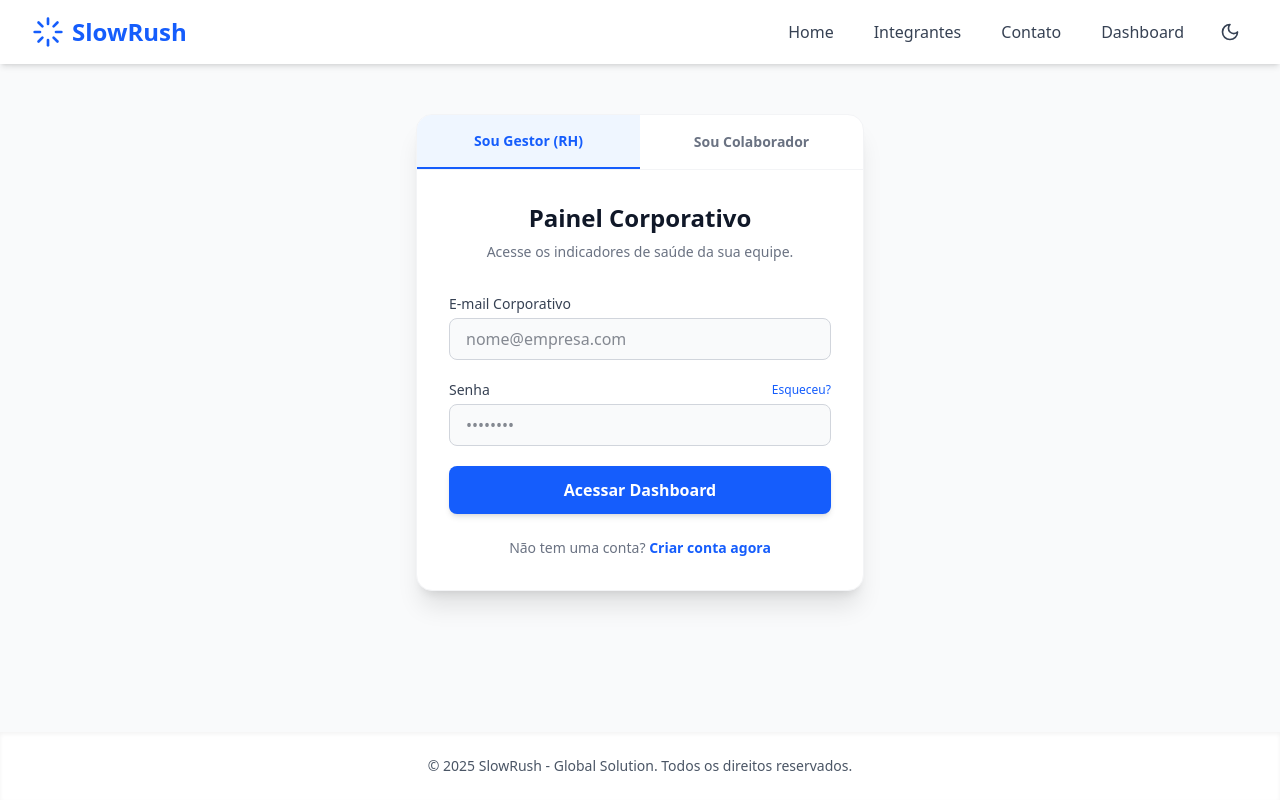
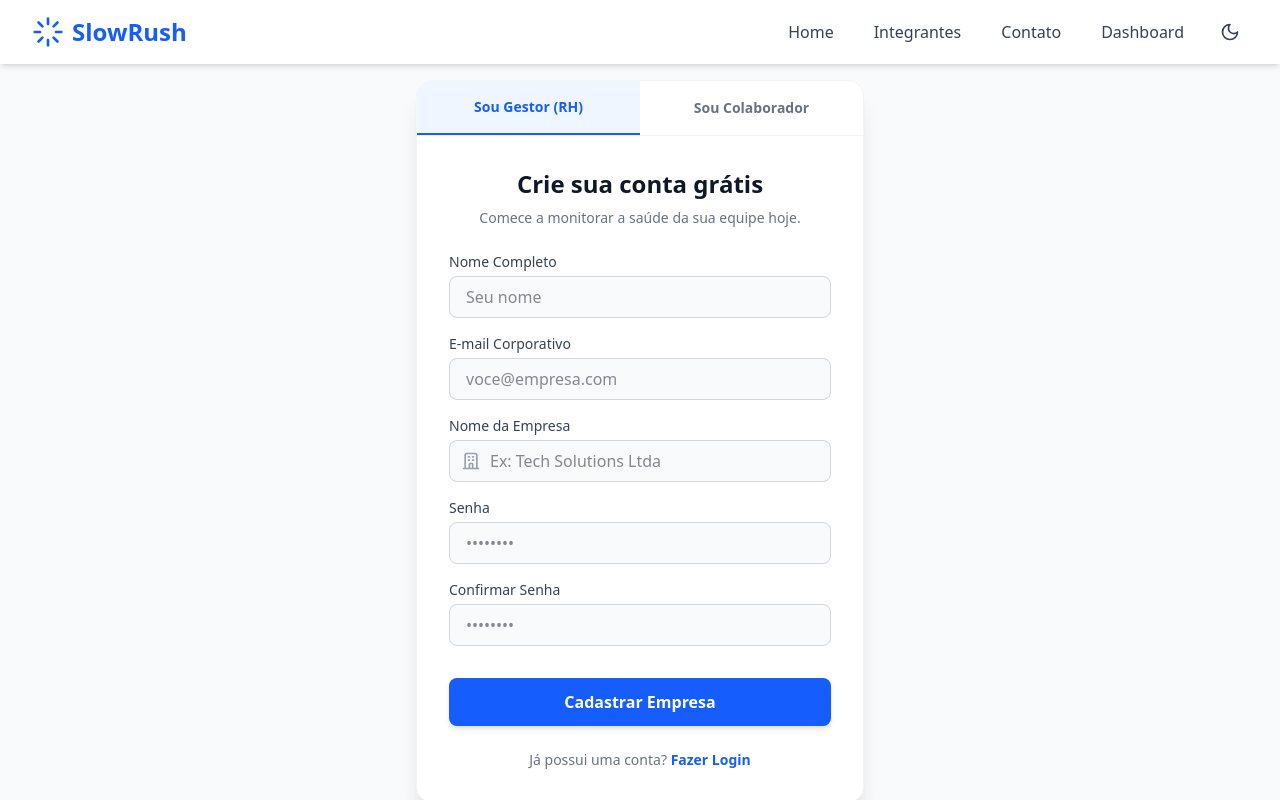
Before and after one commit to eduardomeloalbanese/slowrushfront, a React (Vite) app: page / in a window 1280 px wide. Shown: the top 800 px of the page. Built offline with nearby package versions, Linux system fonts and the light colour scheme.

Commit message:
Feat: Criação de página de cadastro

```diff
--- a/src/App.tsx
+++ b/src/App.tsx
@@ -3,6 +3,7 @@ import { Navbar } from './components/Navbar';
 import { Footer } from './components/Footer';
 import { Home } from './pages/Home';
 import { Login } from './pages/Login';
+import { Cadastro } from './pages/Cadastro';
 
 function App() {
   return (
@@ -14,8 +15,8 @@ function App() {
       {/* 2. O "Miolo" (recheio) troca baseado na URL */}
       <main className="flex-grow container mx-auto px-4 py-8">
         <Routes>
-          <Route path="/" element={<Login />} />
-
+          <Route path="/" element={<Cadastro />} />
+          <Route path="/login" element={<Login />} />
           <Route path="/homepage" element={<Home/>} />
           <Route path="*" element={<div className="text-center mt-10 text-red-500 pt-16">404 - Não encontrado</div>} />
         </Routes>
--- /dev/null
+++ b/src/pages/Cadastro.tsx
@@ -0,0 +1,201 @@
+import { useState } from 'react';
+import { useNavigate, Link } from 'react-router-dom';
+
+export function Cadastro() {
+  const navigate = useNavigate();
+  const [userType, setUserType] = useState<'gestor' | 'colaborador'>('gestor');
+
+  // Estado para guardar os dados do formulário
+  const [formData, setFormData] = useState({
+    nome: '',
+    email: '',
+    password: '',
+    confirmPassword: '',
+    empresa: '',
+    codigoEquipe: ''
+  });
+
+  const handleChange = (e: React.ChangeEvent<HTMLInputElement>) => {
+    const { name, value } = e.target;
+    setFormData(prev => ({ ...prev, [name]: value }));
+  };
+
+  const handleRegister = (e: React.FormEvent) => {
+    e.preventDefault();
+
+    // Validação simples de senha
+    if (formData.password !== formData.confirmPassword) {
+      // É melhor usar um estado para erro do que alert()
+      alert("As senhas não coincidem!");
+      return;
+    }
+
+    console.log("Dados do Cadastro:", { ...formData, tipo: userType });
+
+    // Simulação de sucesso
+    alert(`Conta de ${userType === 'gestor' ? 'Gestor' : 'Colaborador'} criada com sucesso!`);
+    navigate('/homepage'); // Redireciona para o login após o cadastro
+  };
+
+  return (
+    <div className="flex items-center justify-center min-h-[80vh] animate-fade-in px-4 py-12">
+      <div className="w-full max-w-md bg-white dark:bg-gray-800 rounded-2xl shadow-xl overflow-hidden border border-gray-100 dark:border-gray-700 transition-colors duration-300">
+
+        {/* --- ABAS DE SELEÇÃO (IGUAL AO LOGIN) --- */}
+        <div className="flex border-b border-gray-100 dark:border-gray-700">
+          <button
+            onClick={() => setUserType('gestor')}
+            className={`flex-1 py-4 text-sm font-bold transition-colors ${
+              userType === 'gestor'
+                ? 'bg-blue-50 dark:bg-blue-900/20 text-blue-600 dark:text-blue-400 border-b-2 border-blue-600'
+                : 'text-gray-500 dark:text-gray-400 hover:bg-gray-50 dark:hover:bg-gray-700'
+            }`}
+          >
+            Sou Gestor (RH)
+          </button>
+          <button
+            onClick={() => setUserType('colaborador')}
+            className={`flex-1 py-4 text-sm font-bold transition-colors ${
+              userType === 'colaborador'
+                ? 'bg-emerald-50 dark:bg-emerald-900/20 text-emerald-600 dark:text-emerald-400 border-b-2 border-emerald-600'
+                : 'text-gray-500 dark:text-gray-400 hover:bg-gray-50 dark:hover:bg-gray-700'
+            }`}
+          >
+            Sou Colaborador
+          </button>
+        </div>
+
+        <div className="p-8">
+          <div className="text-center mb-6">
+            <h1 className="text-2xl font-bold text-gray-900 dark:text-white">
+              Crie sua conta grátis
+            </h1>
+            <p className="text-gray-500 dark:text-gray-400 text-sm mt-2">
+              {userType === 'gestor'
+                ? 'Comece a monitorar a saúde da sua equipe hoje.'
+                : 'Junte-se ao seu time e cuide do seu bem-estar.'}
+            </p>
+          </div>
+
+          <form onSubmit={handleRegister} className="space-y-4">
+
+            {/* NOME */}
+            <div>
+              <label className="block text-sm font-medium text-gray-700 dark:text-gray-300 mb-1">Nome Completo</label>
+              <input
+                type="text"
+                name="nome"
+                required
+                value={formData.nome}
+                onChange={handleChange}
+                className="w-full px-4 py-2 rounded-lg border border-gray-300 dark:border-gray-600 bg-gray-50 dark:bg-gray-700 text-gray-900 dark:text-white focus:ring-2 focus:ring-blue-500 outline-none transition-colors"
+                placeholder="Seu nome"
+              />
+            </div>
+
+            {/* EMAIL */}
+            <div>
+              <label className="block text-sm font-medium text-gray-700 dark:text-gray-300 mb-1">E-mail Corporativo</label>
+              <input
+                type="email"
+                name="email"
+                required
+                value={formData.email}
+                onChange={handleChange}
+                className="w-full px-4 py-2 rounded-lg border border-gray-300 dark:border-gray-600 bg-gray-50 dark:bg-gray-700 text-gray-900 dark:text-white focus:ring-2 focus:ring-blue-500 outline-none transition-colors"
+                placeholder="voce@empresa.com"
+              />
+            </div>
+
+            {/* CAMPO DINÂMICO: EMPRESA ou CÓDIGO */}
+            {userType === 'gestor' ? (
+              <div className="animate-fade-in">
+                <label className="block text-sm font-medium text-gray-700 dark:text-gray-300 mb-1">Nome da Empresa</label>
+                <div className="relative">
+                  <div className="absolute inset-y-0 left-0 pl-3 flex items-center pointer-events-none">
+                    <svg className="h-5 w-5 text-gray-400" fill="none" viewBox="0 0 24 24" stroke="currentColor"><path strokeLinecap="round" strokeLinejoin="round" strokeWidth="2" d="M19 21V5a2 2 0 00-2-2H7a2 2 0 00-2 2v16m14 0h2m-2 0h-5m-9 0H3m2 0h5M9 7h1m-1 4h1m4-4h1m-1 4h1m-5 10v-5a1 1 0 011-1h2a1 1 0 011 1v5m-4 0h4"/></svg>
+                  </div>
+                  <input
+                    type="text"
+                    name="empresa"
+                    required
+                    value={formData.empresa}
+                    onChange={handleChange}
+                    placeholder="Ex: Tech Solutions Ltda"
+                    className="w-full pl-10 px-4 py-2 rounded-lg border border-gray-300 dark:border-gray-600 bg-gray-50 dark:bg-gray-700 text-gray-900 dark:text-white focus:ring-2 focus:ring-blue-500 outline-none transition-colors"
+                  />
+                </div>
+              </div>
+            ) : (
+              <div className="animate-fade-in">
+                <label className="block text-sm font-medium text-gray-700 dark:text-gray-300 mb-1">Código da Equipe</label>
+                <div className="relative">
+                  <div className="absolute inset-y-0 left-0 pl-3 flex items-center pointer-events-none">
+                    <svg className="h-5 w-5 text-gray-400" fill="none" viewBox="0 0 24 24" stroke="currentColor"><path strokeLinecap="round" strokeLinejoin="round" strokeWidth="2" d="M12 4v16m8-8H4"/></svg>
+                  </div>
+                  <input
+                    type="text"
+                    name="codigoEquipe"
+                    required
+                    value={formData.codigoEquipe}
+                    onChange={handleChange}
+                    placeholder="Ex: #MKT-2025"
+                    className="w-full pl-10 px-4 py-2 rounded-lg border border-gray-300 dark:border-gray-600 bg-gray-50 dark:bg-gray-700 text-gray-900 dark:text-white focus:ring-2 focus:ring-emerald-500 outline-none transition-colors"
+                  />
+                </div>
+                <p className="text-xs text-gray-500 mt-1">* Peça este código ao seu gestor.</p>
+              </div>
+            )}
+
+            {/* SENHA */}
+            <div>
+              <label className="block text-sm font-medium text-gray-700 dark:text-gray-300 mb-1">Senha</label>
+              <input
+                type="password"
+                name="password"
+                required
+                value={formData.password}
+                onChange={handleChange}
+                className="w-full px-4 py-2 rounded-lg border border-gray-300 dark:border-gray-600 bg-gray-50 dark:bg-gray-700 text-gray-900 dark:text-white focus:ring-2 focus:ring-blue-500 outline-none transition-colors"
+                placeholder="••••••••"
+              />
+            </div>
+
+            {/* CONFIRMAR SENHA */}
+            <div>
+              <label className="block text-sm font-medium text-gray-700 dark:text-gray-300 mb-1">Confirmar Senha</label>
+              <input
+                type="password"
+                name="confirmPassword"
+                required
+                value={formData.confirmPassword}
+                onChange={handleChange}
+                className="w-full px-4 py-2 rounded-lg border border-gray-300 dark:border-gray-600 bg-gray-50 dark:bg-gray-700 text-gray-900 dark:text-white focus:ring-2 focus:ring-blue-500 outline-none transition-colors"
+                placeholder="••••••••"
+              />
+            </div>
+
+            <button
+              type="submit"
+              className={`w-full py-3 px-4 text-white font-bold rounded-lg shadow-md mt-4 transition-transform transform hover:-translate-y-0.5 ${
+                userType === 'gestor'
+                  ? 'bg-blue-600 hover:bg-blue-700'
+                  : 'bg-emerald-500 hover:bg-emerald-600'
+              }`}
+            >
+              {userType === 'gestor' ? 'Cadastrar Empresa' : 'Cadastrar-se'}
+            </button>
+          </form>
+
+          {/* ----- AQUI ESTAVA FALTANDO ----- */}
+          <div className="mt-6 text-center text-sm text-gray-500 dark:text-gray-400">
+            Já possui uma conta?{' '}
+            <Link to="/login" className="font-bold text-blue-600 hover:underline dark:text-blue-400">
+              Fazer Login
+            </Link>
+          </div>
+        </div>
+      </div>
+    </div>
+  );
+}
```
